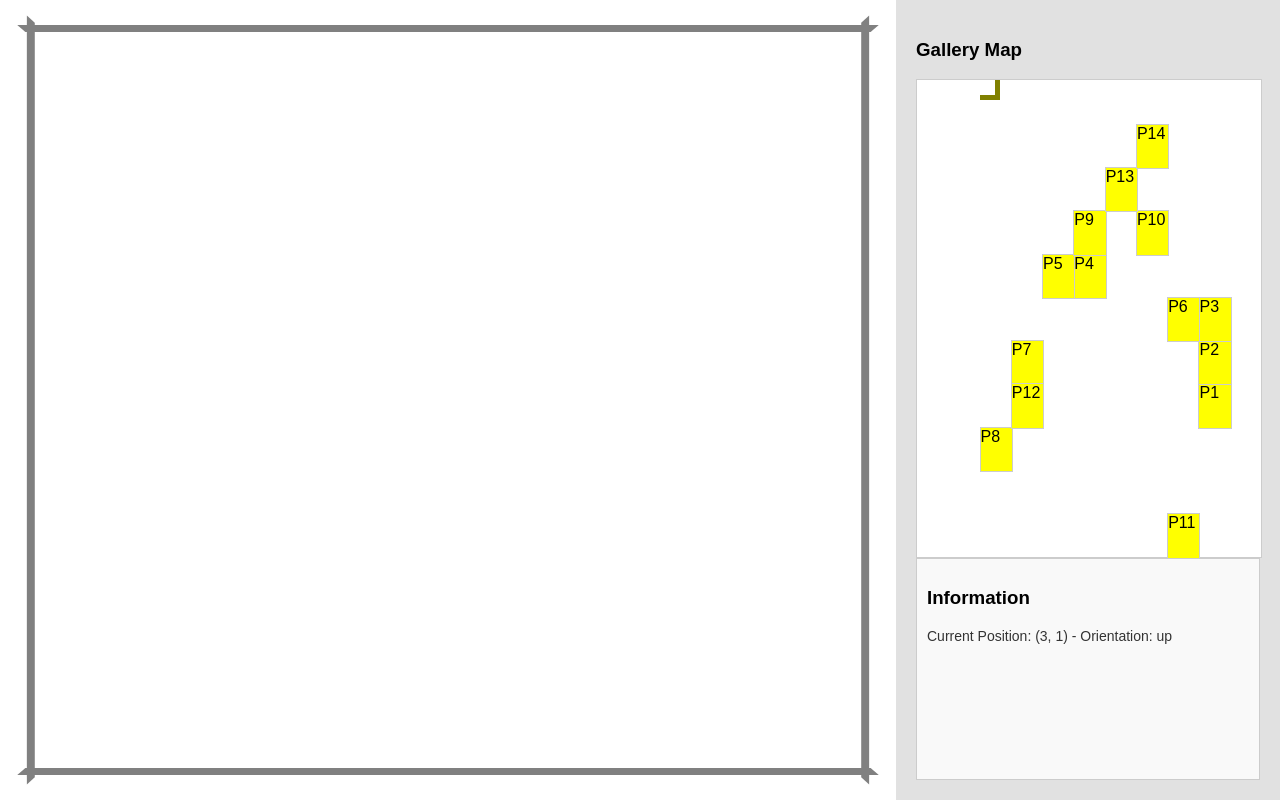
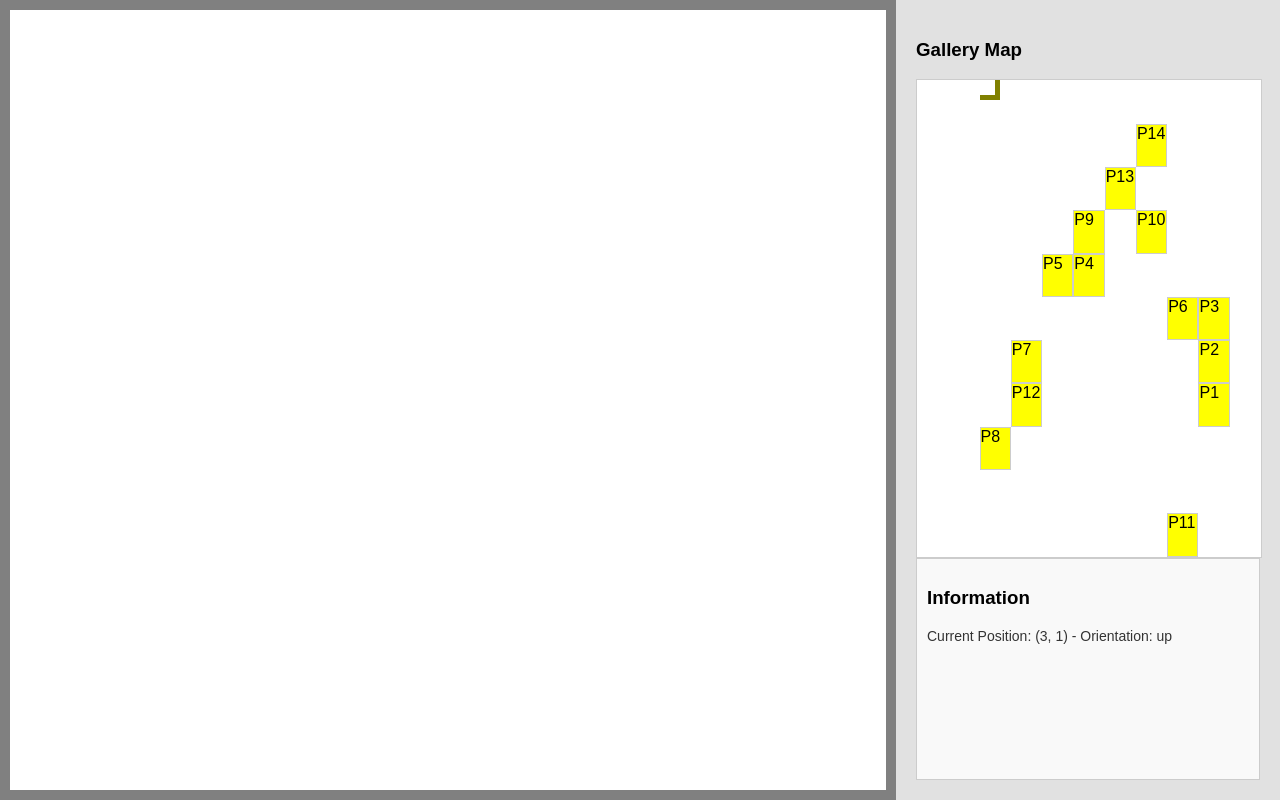
Before and after one commit to XUDOR/_TSATELIER, a plain HTML site: page index.html in a window 1280 px wide. Drawn offline with Linux system fonts and the light colour scheme.

Commit message:
wall fix

```diff
--- a/styles.css
+++ b/styles.css
@@ -15,6 +15,9 @@ body {
   overflow: hidden;
   perspective: 1000px;
   background-color: white;
+  display: flex;
+  justify-content: center;
+  align-items: center;
 }
 
 .picture {
@@ -31,36 +34,30 @@ body {
   transform-origin: center;
 }
 
+#wall-top, #wall-bottom {
+  width: 100%;
+  height: 10px;
+}
+
 #wall-top {
   top: 0;
-  left: 0;
-  width: 100%;
-  height: 20px;
-  transform: translateZ(-50px) rotateX(90deg);
 }
 
 #wall-bottom {
   bottom: 0;
-  left: 0;
-  width: 100%;
-  height: 20px;
-  transform: translateZ(-50px) rotateX(90deg);
+}
+
+#wall-left, #wall-right {
+  width: 10px;
+  height: 100%;
 }
 
 #wall-left {
-  top: 0;
   left: 0;
-  width: 20px;
-  height: 100%;
-  transform: translateZ(-50px) rotateY(90deg);
 }
 
 #wall-right {
-  top: 0;
   right: 0;
-  width: 20px;
-  height: 100%;
-  transform: translateZ(-50px) rotateY(90deg);
 }
 
 #map-container {
@@ -80,6 +77,14 @@ body {
   background-color: white;
   border: 1px solid #ccc;
   position: relative;
+  display: grid;
+  grid-template-columns: repeat(11, 1fr);
+  grid-template-rows: repeat(11, 1fr);
+}
+
+.map-cell {
+  border: 1px solid #ccc;
+  box-sizing: border-box;
 }
 
 #user-marker {
```
